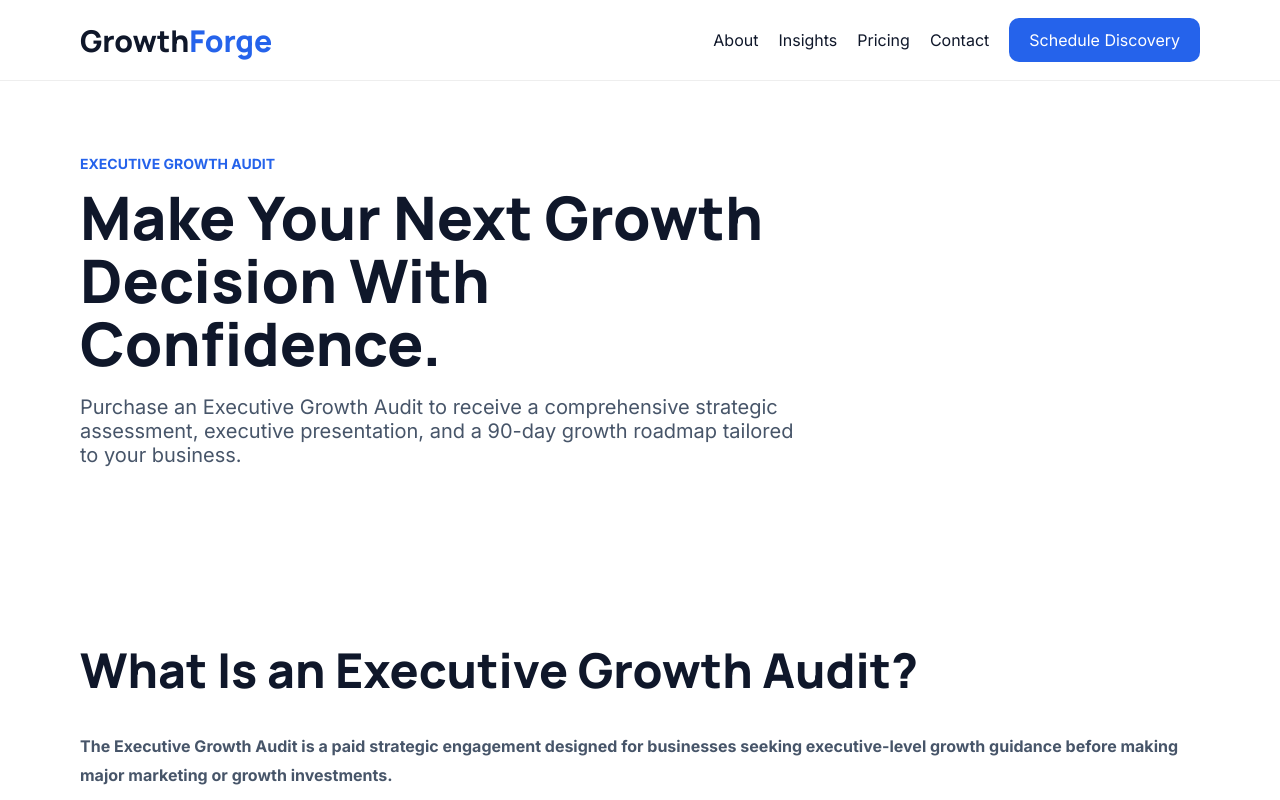
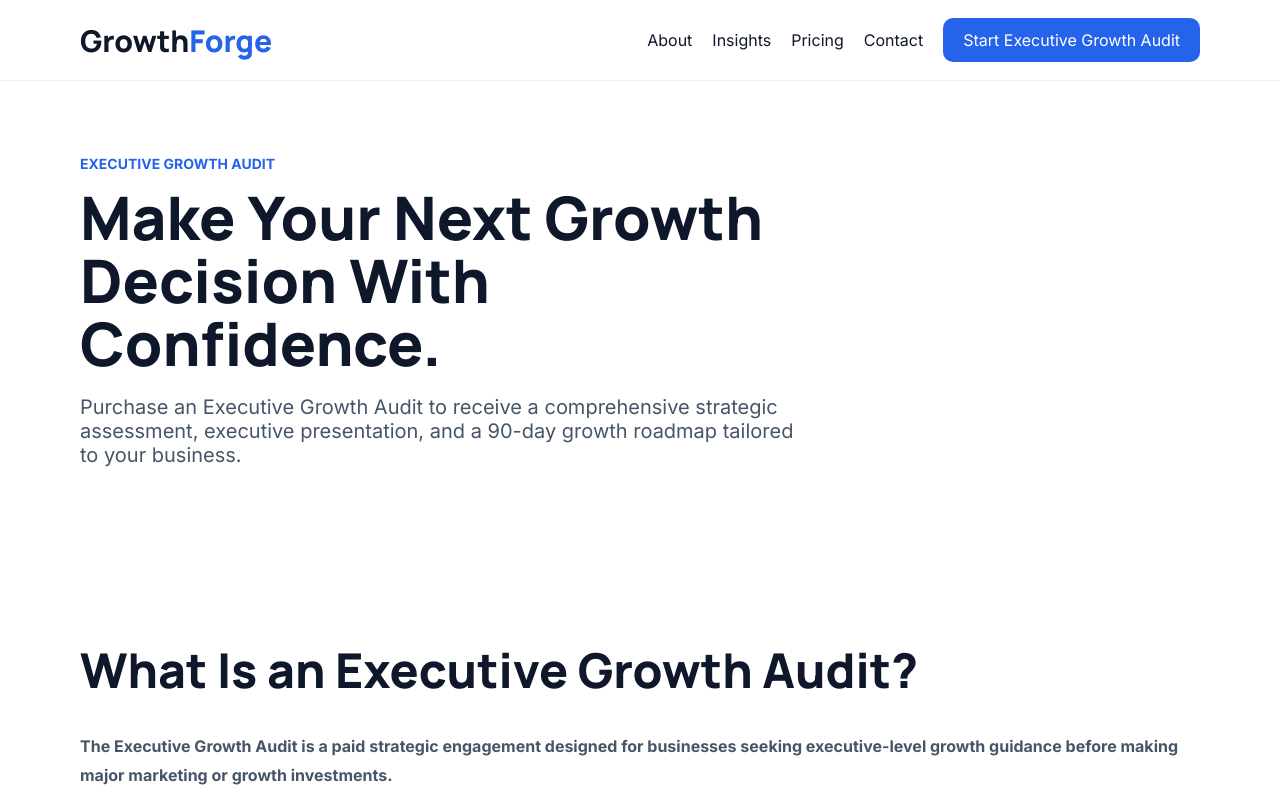
Before and after one commit to GrowthForgeGrowth/growthforge-website, a website: page discovery.html in a window 1280 px wide. Shown: the top 800 px of the page. Drawn offline with Linux system fonts and the light colour scheme.

Commit message:
Update discovery.html

```diff
--- a/discovery.html
+++ b/discovery.html
@@ -177,7 +177,7 @@
 <a href="/insights">Insights</a>
 <a href="/pricing">Pricing</a>
 <a href="/contact">Contact</a>
-<a class="btn" href="/discovery">Schedule Discovery</a>
+<a class="btn" href="/discovery">Start Executive Growth Audit</a>
 </nav>
 </div>
 </header>
```
